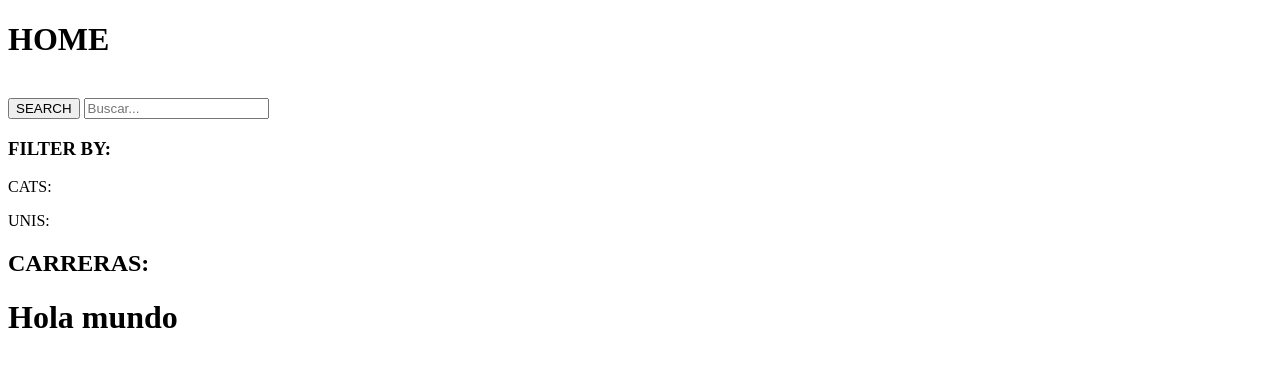
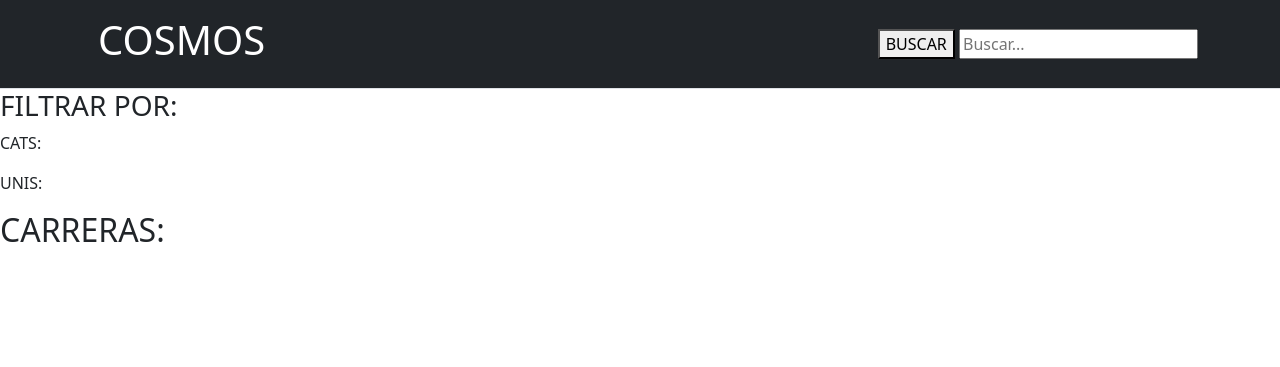
Before and after one commit to LaCajaVengadora/cosmos, a Django app: template cosmos/uni_app/templates/home.html in a window 1280 px wide. Shown: the top 367 px of the page. Run offline with Django 3.2, Linux system fonts and the light colour scheme; the template is opened without the code that fills it, so the values that code supplies are empty.

Commit message:
Cambios de Valen (0810)

```diff
--- a/cosmos/uni_app/templates/home.html
+++ b/cosmos/uni_app/templates/home.html
@@ -3,24 +3,45 @@
 <head>
     <meta charset="UTF-8"><meta name="viewport" content="width=device-width, initial-scale=1.0">
     <title>Home</title>
+    <link href="https://cdn.jsdelivr.net/npm/bootstrap@5.3.3/dist/css/bootstrap.min.css" rel="stylesheet" integrity="sha384-QWTKZyjpPEjISv5WaRU9OFeRpok6YctnYmDr5pNlyT2bRjXh0JMhjY6hW+ALEwIH" crossorigin="anonymous">
+    <script src="https://cdn.jsdelivr.net/npm/bootstrap@5.3.3/dist/js/bootstrap.bundle.min.js" integrity="sha384-YvpcrYf0tY3lHB60NNkmXc5s9fDVZLESaAA55NDzOxhy9GkcIdslK1eN7N6jIeHz" crossorigin="anonymous"></script>
 </head>
 <body>                              <!-- GETS FROM ctx: unis, cats & carreras -->
 
-    <h1>HOME</h1> <br>
+    <header>
+        <div class="px-3 py-2 text-bg-dark border-bottom">
+          <div class="container">
+            <div class="d-flex nav flex-wrap align-items-center justify-content-between">
+              <div>
+                  <a href="#" class="nav-link text-secondary">
+                    <h1 style="color: white;">COSMOS</h1>
+                  </a>
+                </div>
+              <div class=" d-flex align-items-end">
+                <form role="search" method="GET" action="{% url 'main:home' %}">
+                    <button type="submit">BUSCAR</button>
+                    <input type="search" name="q" placeholder="Buscar...">
+                </form>
+            </div>
+            </div>
+          </div>
+        </div>
+      </header>
 
+    <!--
     <form role="search" method="GET" action="{% url 'main:home' %}">
-        <button type="submit">SEARCH</button>                       <!-- SEARCHES BY q ON home -->
+        <button type="submit">SEARCH</button>
         <input type="search" name="q" placeholder="Buscar...">
     </form>
+    -->
 
-    <h3>FILTER BY:</h3>
+    <h3>FILTRAR POR:</h3>
     <p>CATS: {% for i in cats %} <a href="{% url 'main:filter' 'cat' i.id %}">{{i.name}}</a>{% endfor %}</p>
     <p>UNIS: {% for i in unis %} <a href="{% url 'main:filter' 'uni' i.id %}">{{i.name}}</a>{% endfor %}</p>
     <!-- SHOWS ALL unis & cats AVAILABLE; IF CLICK, GOES TO filter URL WITH TYPE OF FILTER & ID -->
 
     <h2>CARRERAS:</h2>                                              <!--SHOWS ALL carreras -->
     <ul>{% for i in carreras %}<li>{{i}}</li>{% endfor %}</ul>
-    <h1>Hola mundo</h1>
 
 </body>
 </html>
```
Also changed, not shown: cosmos/uni_app/templates/filter.html (+26 -4 lines), cosmos/db.sqlite3.
